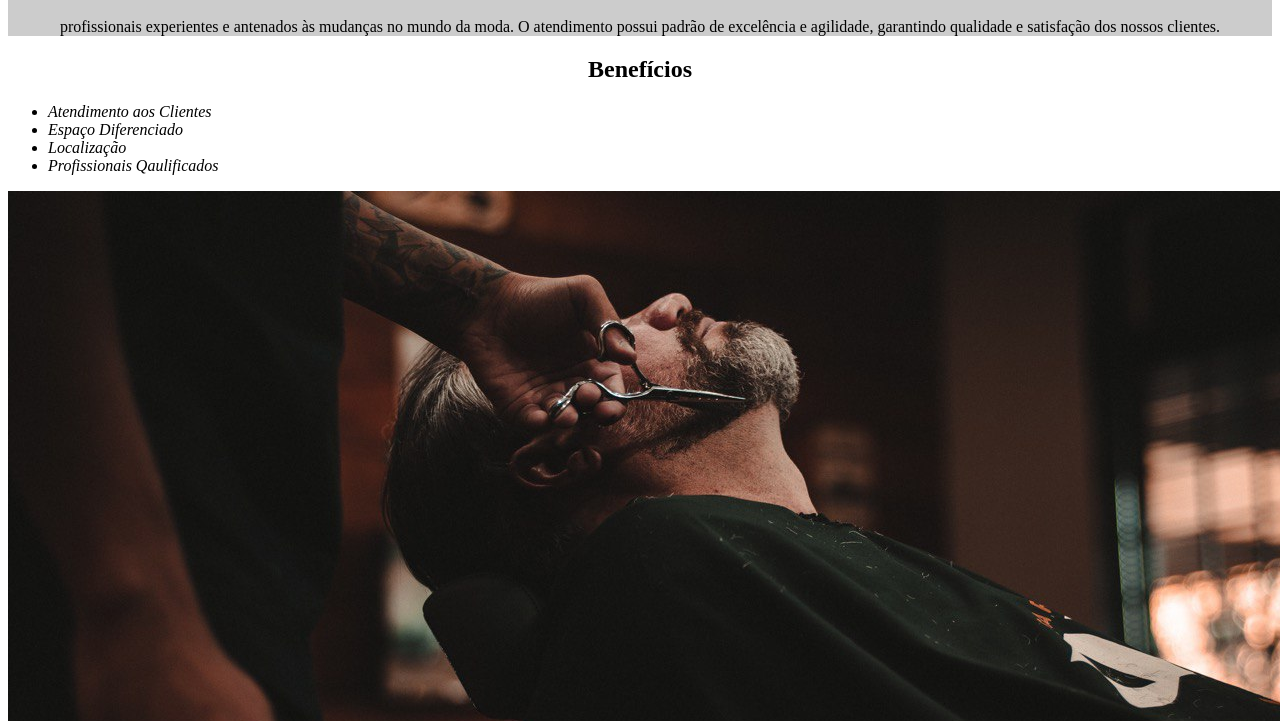
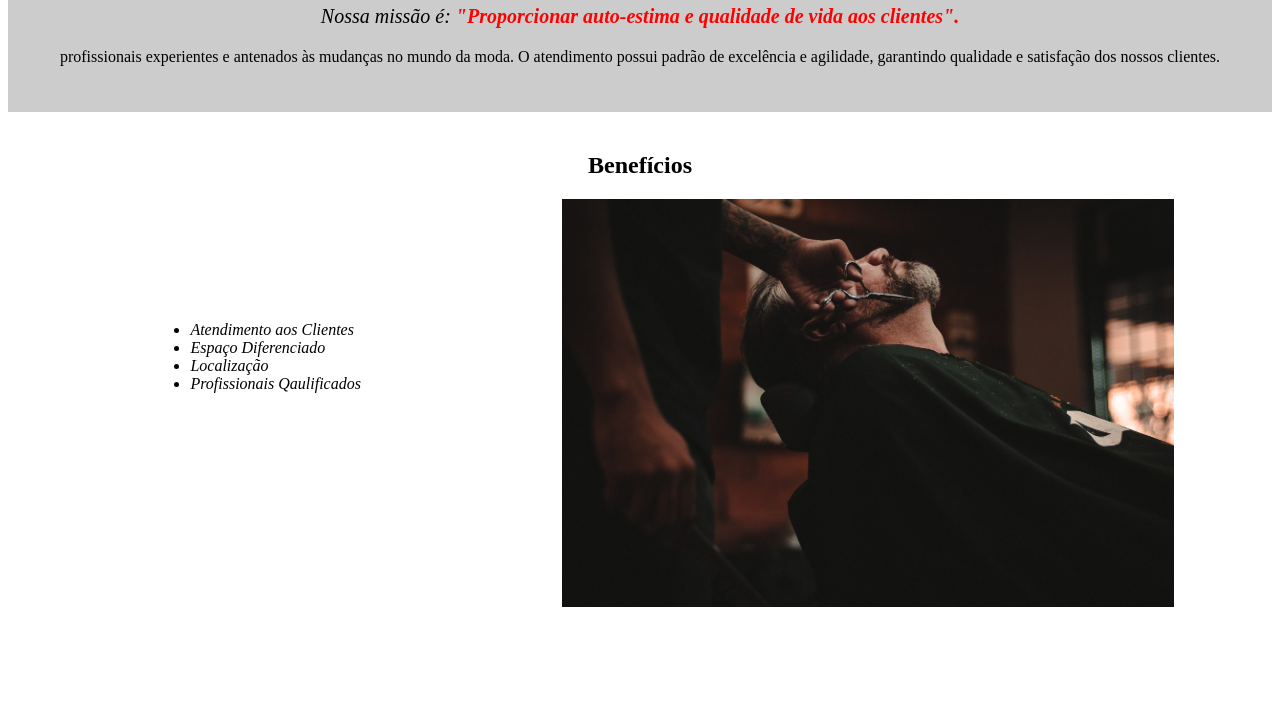
Before and after one commit to Lucas-Silva2001/Html5-e-Css3, a plain HTML site: page BarbeariaAlura/index.html in a window 1280 px wide. Shown: the part 647-1368 px from the top of the page. After the commit the page ends 1286 px from the top, so only its background shows below. Drawn offline with Linux system fonts and the light colour scheme.

Commit message:
05-Listas e divisões de conteudo, 06- inline e block  css

```diff
--- a/BarbeariaAlura/style.css
+++ b/BarbeariaAlura/style.css
@@ -4,6 +4,7 @@
 
 .principal {
     background-color: #CCCCCC;
+    padding: 30px;
 }
 
 h1 {
@@ -24,12 +25,25 @@ em strong {
 
 .beneficios {
     background-color: #FFFFFF;
+    padding: 20px;
 }
 
 h2 {
     text-align: center;
 }
 
+ul {
+    display: inline-block;
+    vertical-align: top;
+    width: 20%;
+    margin: 10%;
+}
+
 .itensDaLista {
+
     font-style: italic;
 }
+
+.imagemBeneficio {
+    width: 50%;
+}
```
